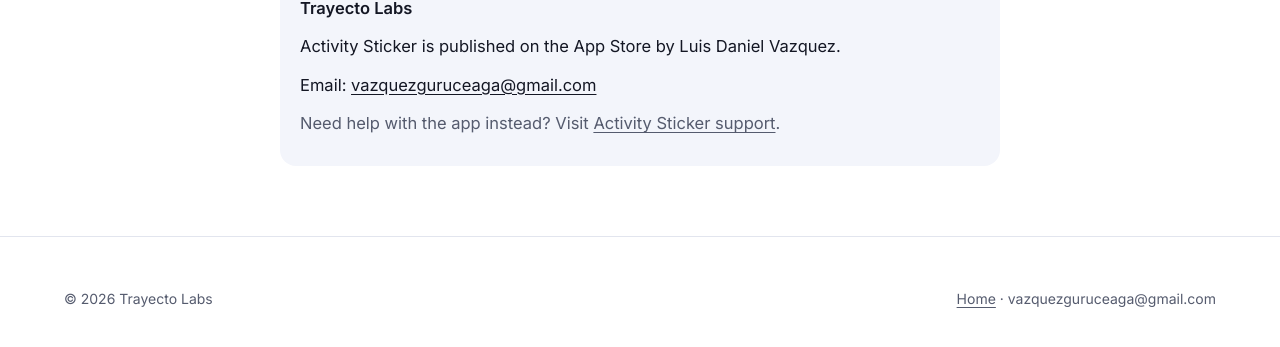
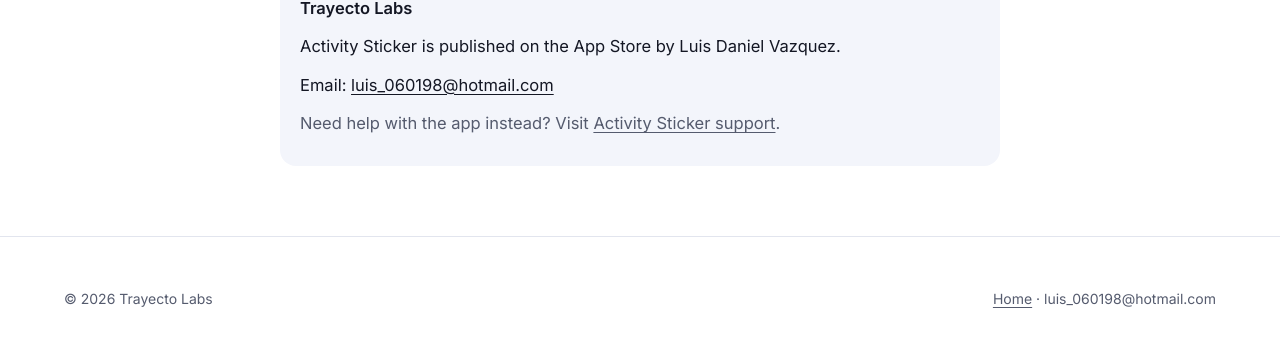
Before and after one commit to trayectolabs/trayectolabs.github.io, a plain HTML site: page activity-sticker/privacy/index.html in a window 1280 px wide. Shown: the part 2242-2589 px from the top of the page. Drawn offline with nearby package versions, Linux system fonts and the light colour scheme.

Commit message:
Update index.html

```diff
--- a/activity-sticker/privacy/index.html
+++ b/activity-sticker/privacy/index.html
@@ -126,7 +126,7 @@
     <div class="note">
       <p><strong>Trayecto Labs</strong></p>
       <p>Activity Sticker is published on the App Store by Luis Daniel Vazquez.</p>
-      <p>Email: <a href="mailto:vazquezguruceaga@gmail.com">vazquezguruceaga@gmail.com</a></p>
+      <p>Email: <a href="mailto:luis_060198@hotmail.com">luis_060198@hotmail.com</a></p>
       <p class="muted">Need help with the app instead? Visit <a href="../support/index.html">Activity Sticker support</a>.</p>
     </div>
   </article>
@@ -166,7 +166,7 @@
     <div class="note">
       <p><strong>Trayecto Labs</strong></p>
       <p>Activity Sticker se publica en el App Store a nombre de Luis Daniel Vazquez.</p>
-      <p>Correo: <a href="mailto:vazquezguruceaga@gmail.com">vazquezguruceaga@gmail.com</a></p>
+      <p>Correo: <a href="mailto:luis_060198@hotmail.com">luis_060198@hotmail.com</a></p>
       <p class="muted">¿Necesitas ayuda con la app? Visita el <a href="../support/index.html">soporte de Activity Sticker</a>.</p>
     </div>
   </article>
@@ -174,7 +174,7 @@
 
 <footer class="band"><div class="wrap">
   <span>© 2026 Trayecto Labs</span>
-  <span><a href="../../index.html"><span data-lang="en">Home</span><span data-lang="es" hidden>Inicio</span></a> · vazquezguruceaga@gmail.com</span>
+  <span><a href="../../index.html"><span data-lang="en">Home</span><span data-lang="es" hidden>Inicio</span></a> · luis_060198@hotmail.com</span>
 </div></footer>
 
 <script src="../../assets/site.js"></script>
```
